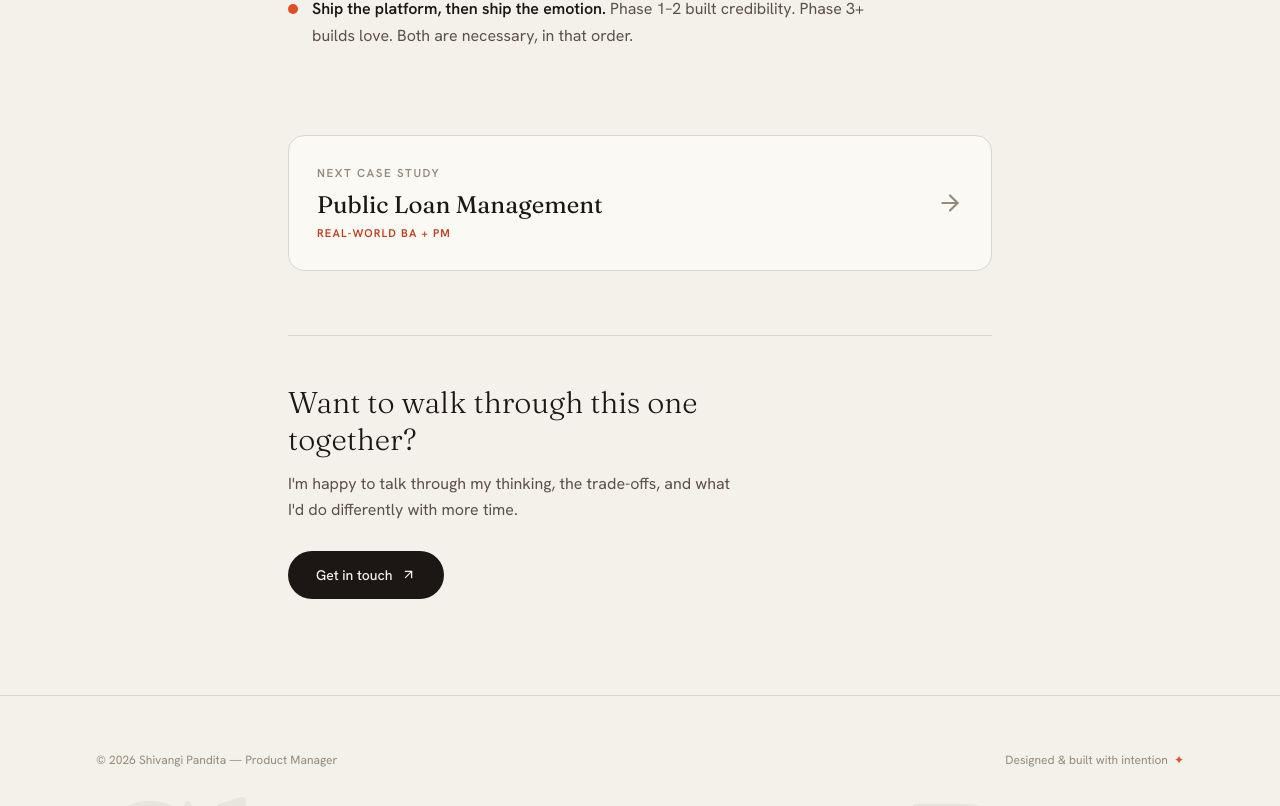
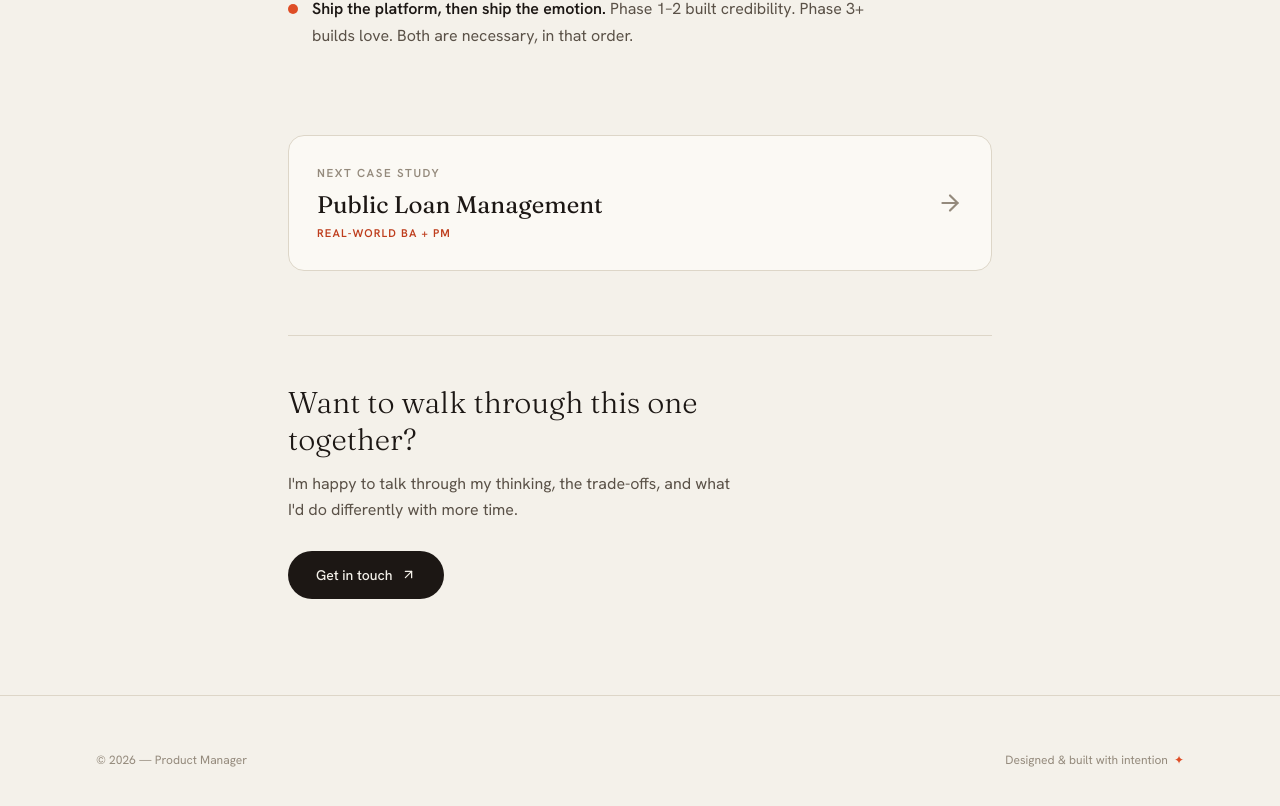
Before and after one commit to Shivangiipandita/shivangi-portfolio, a Next.js app: page /work/focus-tribe in a window 1280 px wide. Shown: the part 4586-5392 px from the top of the page. Built offline with nearby package versions, Linux system fonts and the light colour scheme.

Commit message:
Remove footer name watermark and hero decorative glyph
- Drop oversized name watermark and name from footer copyright line
- Remove top-right asterisk glyph from hero

```diff
--- a/components/hero.tsx
+++ b/components/hero.tsx
@@ -55,14 +55,6 @@ export function Hero() {
             "radial-gradient(circle, rgba(222,77,38,0.16), transparent 65%)",
         }}
       />
-      {/* oversized decorative glyph */}
-      <span
-        aria-hidden
-        className="pointer-events-none absolute -right-6 top-24 select-none font-display text-[22rem] leading-none text-accent/[0.06] sm:text-[30rem]"
-      >
-        *
-      </span>
-
       <div className="relative z-10 mx-auto max-w-6xl px-6 pb-20 pt-36 sm:px-8 sm:pt-44">
         <motion.div
           initial={{ opacity: 0 }}
--- a/components/sections.tsx
+++ b/components/sections.tsx
@@ -389,18 +389,12 @@ export function Footer() {
     <footer className="relative overflow-hidden border-t border-edge">
       <div className={`${WRAP} pt-14 pb-10`}>
         <div className="flex flex-col justify-between gap-3 text-xs text-ink-faint sm:flex-row">
-          <span>© 2026 Shivangi Pandita — Product Manager</span>
+          <span>© 2026 — Product Manager</span>
           <span className="flex items-center gap-1.5">
             Designed &amp; built with intention
             <span className="text-accent">✦</span>
           </span>
         </div>
-        <div
-          aria-hidden
-          className="pointer-events-none mt-6 select-none whitespace-nowrap font-display text-[16vw] font-light leading-[0.8] tracking-tight text-ink/[0.05]"
-        >
-          Shivangi Pandita
-        </div>
       </div>
     </footer>
   );
```
